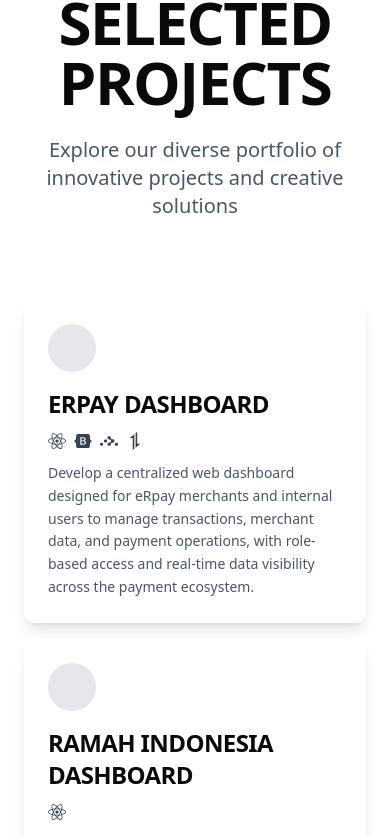
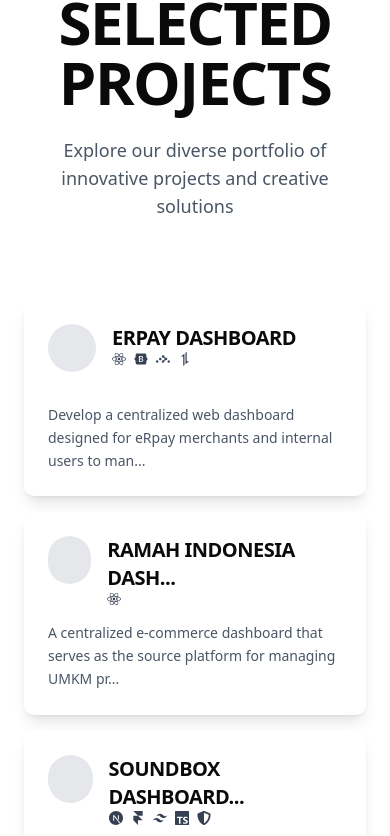
Before and after one commit to mutheeew/Portofolio-Mute, a Next.js app: page / in a window 390 px wide. Shown: the part 2618-3454 px from the top of the page. Built offline with nearby package versions, Linux system fonts and the light colour scheme.

Commit message:
add project section versi mobile

```diff
--- a/components/sections/project-section.tsx
+++ b/components/sections/project-section.tsx
@@ -109,18 +109,21 @@ const ProjectCardMobile: React.FC<{title: string; icons: React.ReactNode[]; desc
       className="md:hidden bg-white rounded-lg shadow-lg p-6 transition-all hover:shadow-xl cursor-pointer w-full"
       onClick={() => link && window.open(link, '_blank')}
     >
-      <div className="mb-4">
+      <div className="flex mb-4 gap-4">
         <div className="w-12 h-12 bg-gray-200 rounded-full mb-4"></div>
+        <div className="">
+          <h2 className="text-xl font-bold tracking-tight uppercase">
+            {title.length > 15 ? title.slice(0, 20) + "..." : title}
+          </h2>
+          <div className="flex gap-2 text-sm font-semibold text-gray-700">
+            {icons.map((icon, i) => (
+              <span key={i}>{icon}</span>
+            ))}
+          </div>
+        </div>
       </div>
-      <h2 className="text-2xl font-bold mb-3 tracking-tight uppercase">
-        {title}
-      </h2>
-      <div className="flex gap-2 mb-3 text-lg font-semibold text-gray-700">
-        {icons.map((icon, i) => (
-          <span key={i}>{icon}</span>
-        ))}
-      </div>
-      <p className="text-sm text-gray-600 leading-relaxed">{description}</p>
+
+      <p className="text-sm text-gray-600 leading-relaxed">{description.length > 100 ? description.slice(0, 90) + "..." : description}</p>
     </div>
   );
 }
@@ -203,7 +206,7 @@ const ProjectSection: React.FC = () => {
           <h2 className="text-6xl md:text-7xl font-bold mb-6 tracking-tight">
             SELECTED PROJECTS
           </h2>
-          <p className="text-xl text-gray-600 max-w-2xl mx-auto">
+          <p className="text-lg sm:ext-xl text-gray-600 max-w-2xl mx-auto">
             Explore our diverse portfolio of innovative projects and creative solutions
           </p>
         </div>
```
